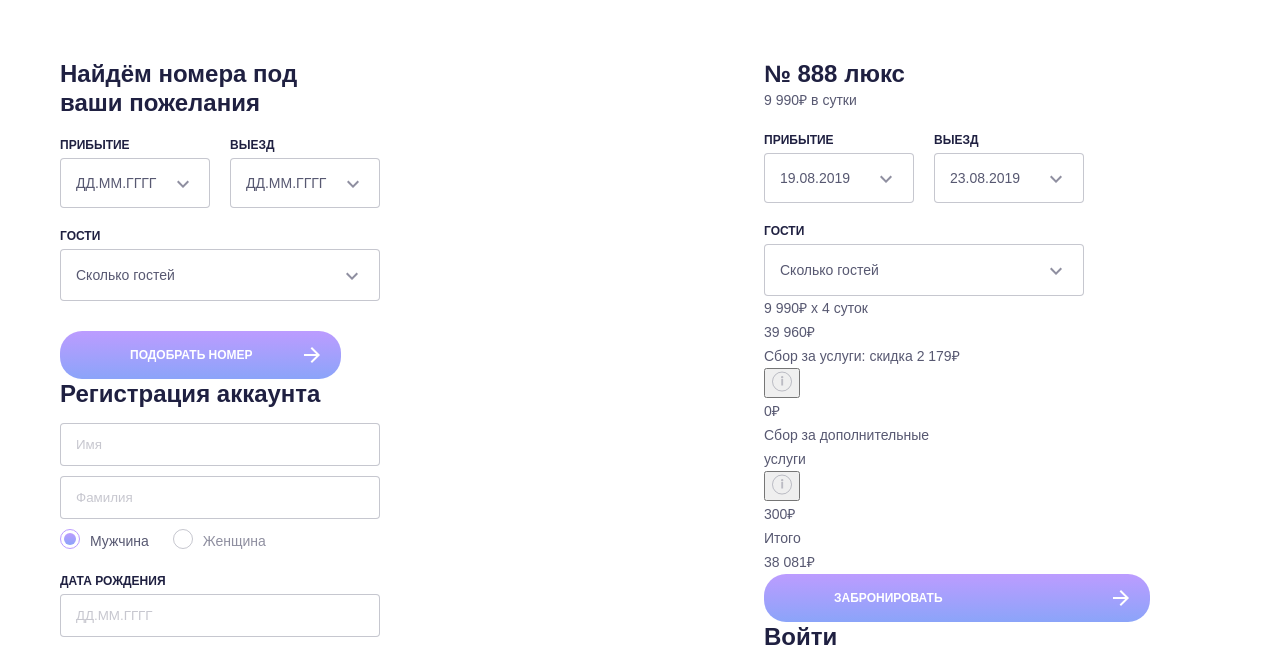
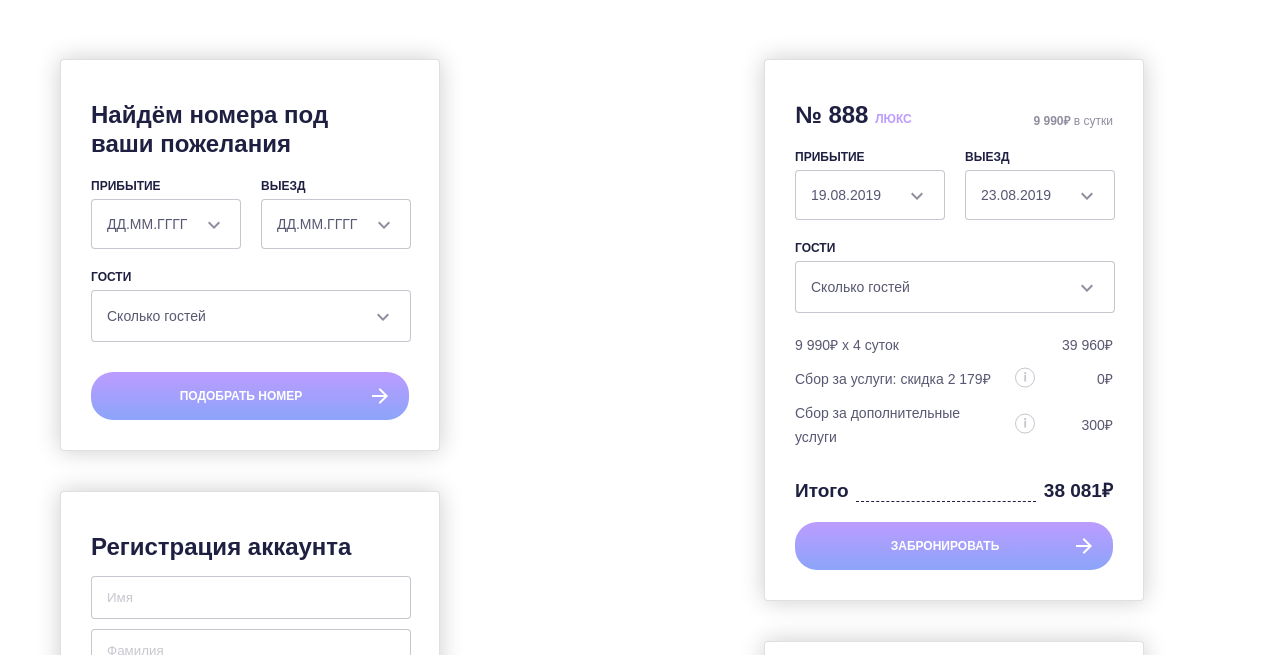
Before and after one commit to Ashelinn/MetaLamp2, a website: page index2.pug in a window 1280 px wide. Shown: the part 81-736 px from the top of the page. Drawn offline with nearby package versions, Linux system fonts and the light colour scheme; files that its build step writes are made by us from their sources.

Commit message:
добавлен 4 блок Cards
Подправлены стили для кнопок

```diff
--- a/source/scss/cards.scss
+++ b/source/scss/cards.scss
@@ -1,4 +1,4 @@
-.card-choiseRoom {
+.card {
     width: 380px;
     padding: 40px 30px 30px 30px;
     margin-bottom: 40px;
@@ -59,3 +59,72 @@
 .card-buttonEmpty__wrap:hover {
     background: linear-gradient(180deg, $Purple50 0%, $Violet50 100%);
 }
+
+.card-title__wrap {
+    display: flex;
+    justify-content: space-between;
+    align-items: flex-end;
+}
+
+.card-title-violet {
+    text-transform: uppercase;
+    font-size: 12px;
+    line-height: 15px;
+    font-weight: 700;
+    color: $Purple;
+}
+
+.card-title-gray {
+    font-size: 12px;
+    line-height: 15px;
+    font-weight: 700;
+    color: $Dark50;
+}
+
+.card-title-text {
+    font-weight: 400;
+}
+
+.card-price__wrap {
+    margin-top: 20px;
+    margin-bottom: 30px;
+}
+
+.card-price,
+.price-info__wrap {
+    display: flex;
+    justify-content: space-between;
+    align-items: center;
+}
+
+.card-price {
+    margin-bottom: 10px;
+}
+
+.price-info__wrap {
+    width: 240px;
+}
+
+.card-price__total {
+    display: flex;
+    justify-content: space-between;
+    align-items: flex-end;
+    font-size: 19px;
+    font-weight: 700;
+    line-height: 23px;
+    color: $Dark100;
+    margin-bottom: 20px;
+}
+
+.price-info {
+    padding: 0;
+    border: none;
+    outline: none;
+    background-color: $White;
+    cursor: pointer;
+}
+
+.price__total-line {
+    width: 180px;
+    border-bottom: 1px dashed $Dark100;
+}
--- a/source/scss/inputs.scss
+++ b/source/scss/inputs.scss
@@ -575,7 +575,8 @@ buttons
     display: flex;
     justify-content: space-between;
     align-items: center;
-    padding: 15px 20px 15px 70px;
+    padding: 15px 20px 15px 20px;
+    width: 100%;
     border: none;
     outline: none;
     border-radius: $bigRadius;
@@ -589,7 +590,7 @@ buttons
 }
 
 .button__arrow-text {
-    margin-right: 50px;
+    flex-grow: 1;
     font-weight: 700;
     font-size: 12px;
     line-height: 15px;
--- a/source/scss/style.scss
+++ b/source/scss/style.scss
@@ -130,7 +130,6 @@ p {
 /* ==========================================
  margin & padding
 =========================================== */
-
 .mrtop-16 {
     margin-top: 16px;
 }
@@ -180,10 +179,6 @@ p {
     width: 48px;
 }
 
-.wdt-100 {
-    width: 100%;
-}
-
 /* ==========================================
  colored
 =========================================== */
```
